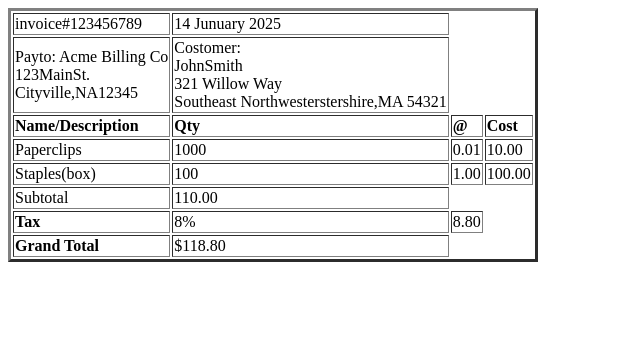
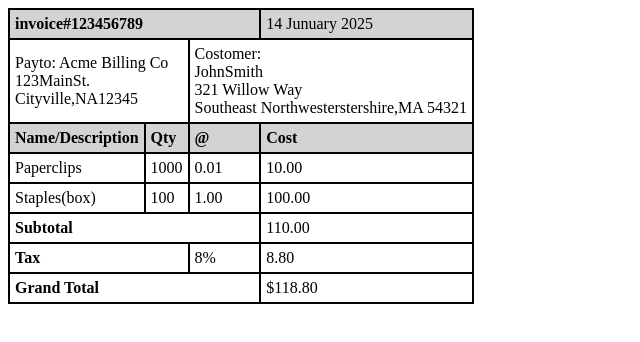
Before and after one commit to ShynkarukMariya/test-project, a plain HTML site: page table.html in a window 1280 px wide. Shown: the whole page, without its empty margins (0-640 px from the left). Drawn offline with Linux system fonts and the light colour scheme.

Commit message:
I completed the table

```diff
--- a/table.css
+++ b/table.css
@@ -1,8 +1,23 @@
 table {
-    border: 3px solid black;
-    border-collapse: collapse
+    border: 2px solid black;
+    border-collapse: collapse;
+
 }
 
 td {
-  border: 3px solid lightgray;
+    padding: 5px;
+    border: 2px solid black;
 }
+
+th {
+    padding: 10px;
+    border: 1px solid black;
+}
+
+.row-1 {
+    background-color: lightgray;
+}
+
+.row-2 {
+    background-color: lightgray;
+}
--- a/table.html
+++ b/table.html
@@ -3,26 +3,27 @@
 <head>
     <meta charset="UTF-8">
     <title>Table</title>
+    <link rel="stylesheet" href="table.css">
 </head>
 <body>
-<table border="3">
-    <tr>
-        <td>invoice#123456789</td>
+<table>
+    <tr class="row-1">
+        <td colspan="3"><b>invoice#123456789</b></td>
         <td>14 Junuary 2025</td>
     </tr>
     <tr>
-        <td>Payto:
+        <td colspan="2">Payto:
             Acme Billing Co<br>
             123MainSt.<br>
             Cityville,NA12345
         </td>
-        <td>Costomer:<br>
+        <td colspan="2">Costomer:<br>
             JohnSmith<br>
             321 Willow Way<br>
             Southeast Northwesterstershire,MA 54321
         </td>
     </tr>
-    <tr>
+    <tr class="row-2">
         <td><b>Name/Description</b></td>
         <td><b>Qty</b></td>
         <td><b>@</b></td>
@@ -41,16 +42,16 @@
         <td>100.00</td>
     </tr>
     <tr>
-        <td>Subtotal</td>
+        <td colspan="3"><b>Subtotal</b></td>
         <td>110.00</td>
     </tr>
     <tr>
-        <td><b>Tax</b></td>
+        <td colspan="2"><b>Tax</b></td>
         <td>8%</td>
         <td>8.80</td>
     </tr>
     <tr>
-        <td><b>Grand Total</b></td>
+        <td colspan="3"><b>Grand Total</b></td>
         <td>$118.80</td>
     </tr>
 </table>
```
